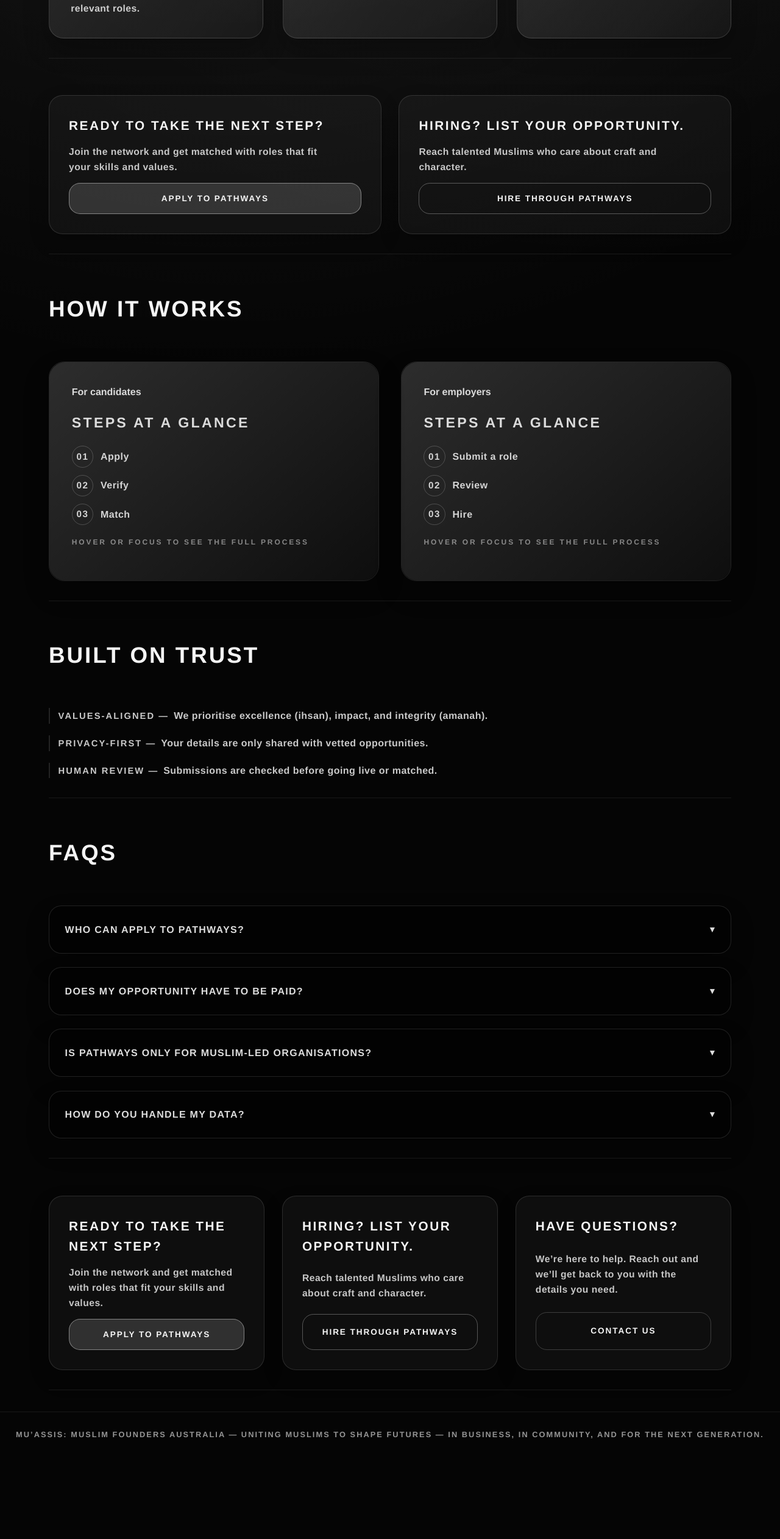
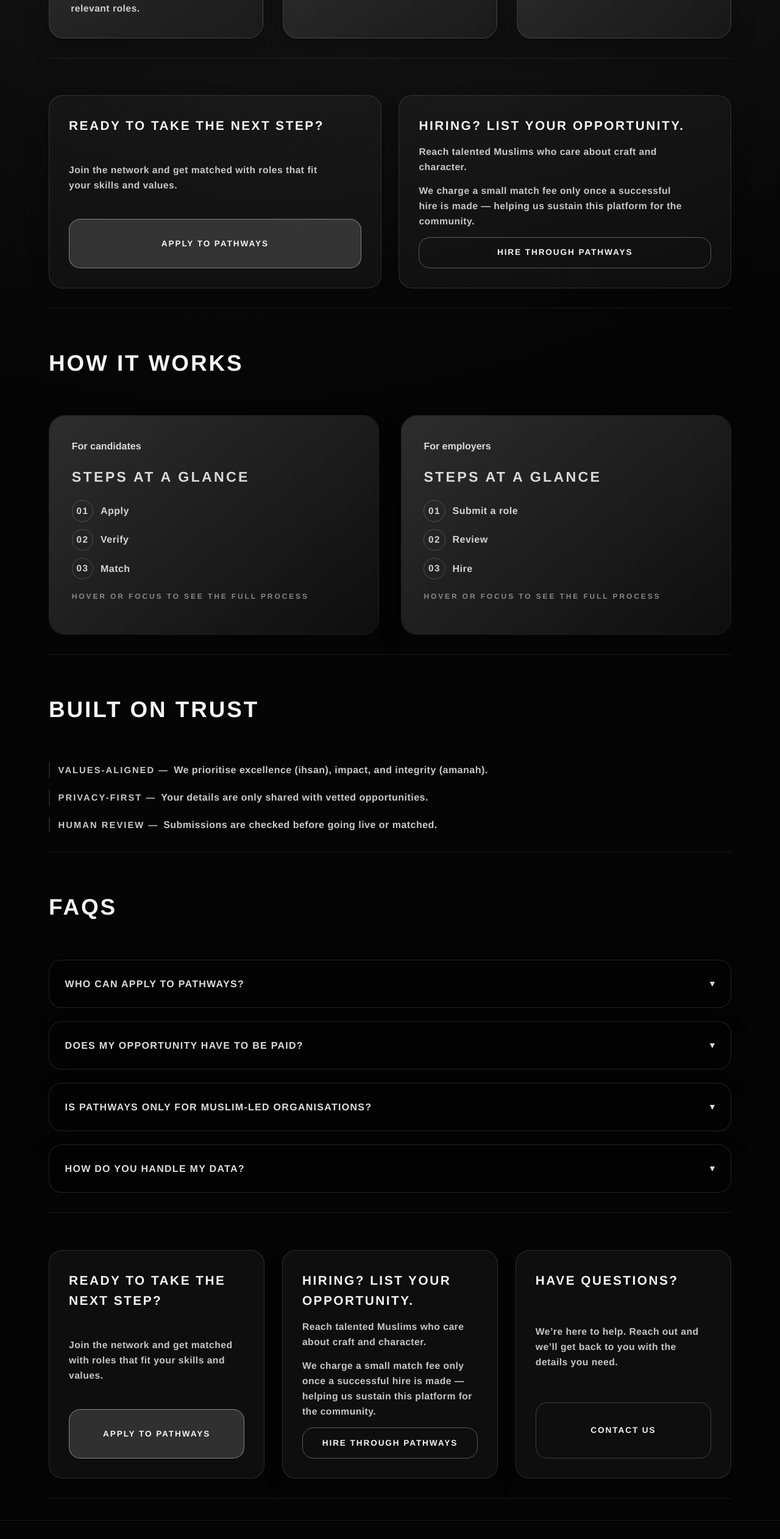
Before and after one commit to oeymg/muassis, a Next.js app: page /pathways in a window 1280 px wide. Shown: the part 627-3151 px from the top of the page at 61% size. Before the commit the page ends 3018 px from the top, so only its background shows below. Built offline with nearby package versions, Linux system fonts and the light colour scheme; a web font is replaced by a local one.

Commit message:
pathways update

```diff
--- a/app/pathways/page.tsx
+++ b/app/pathways/page.tsx
@@ -125,6 +125,7 @@
           <article id="hire" className="pathways-cta-card">
             <h3>Hiring? List your opportunity.</h3>
             <p>Reach talented Muslims who care about craft and character.</p>
+            <p>We charge a small match fee only once a successful hire is made — helping us sustain this platform for the community.</p>
             <Link className="pathways-button pathways-button--secondary" href="/pathways/hire">
               Hire through Pathways
             </Link>
@@ -214,6 +215,7 @@
           <article className="pathways-cta-card">
             <h3>Hiring? List your opportunity.</h3>
             <p>Reach talented Muslims who care about craft and character.</p>
+            <p>We charge a small match fee only once a successful hire is made — helping us sustain this platform for the community.</p>
             <Link className="pathways-button pathways-button--secondary" href="/pathways/hire">
               Hire through Pathways
             </Link>
```
Also changed, not shown: public/Spotlight/peer-to-peer-counselling/Post/index.md (+1 -1 lines).
